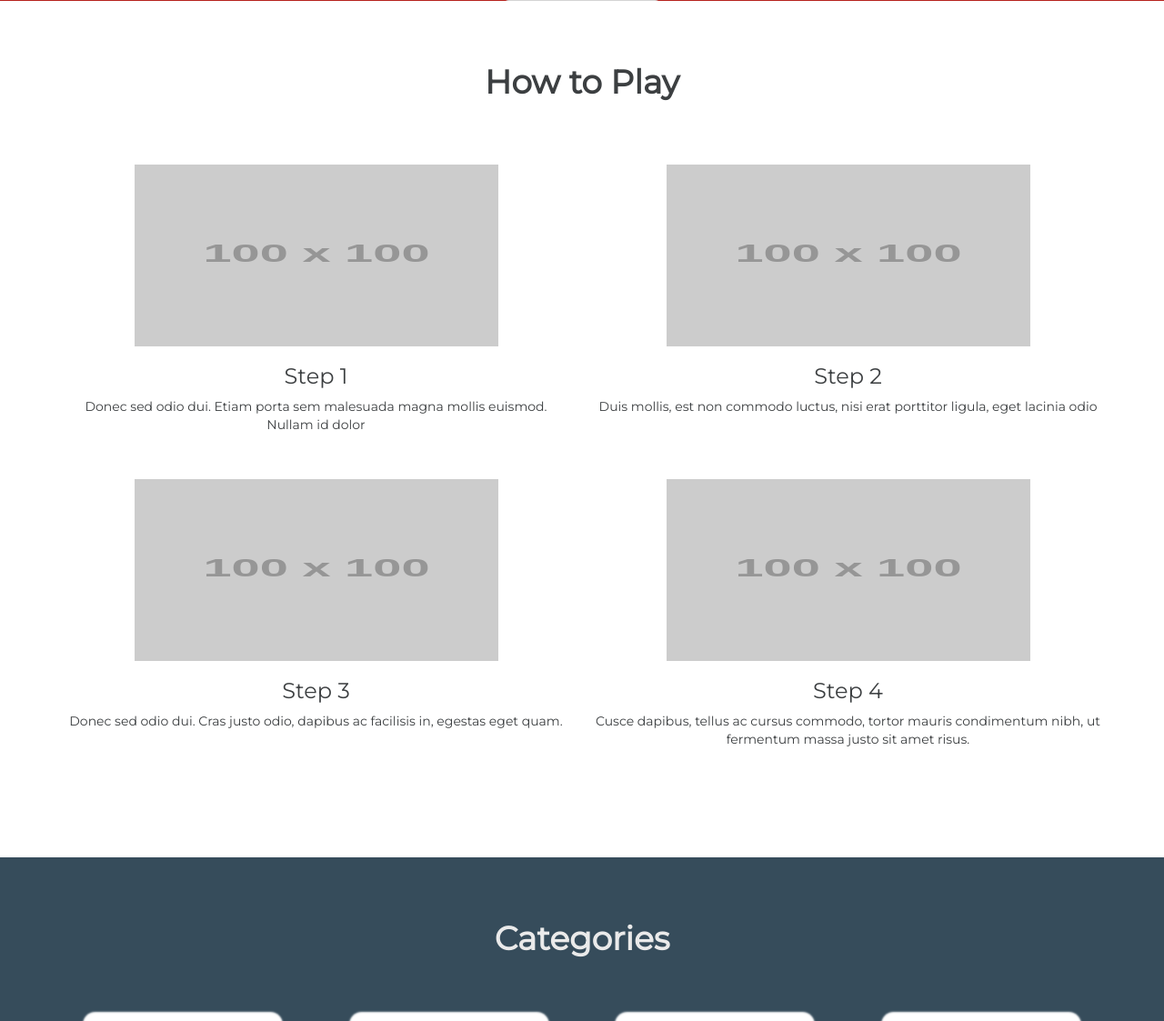
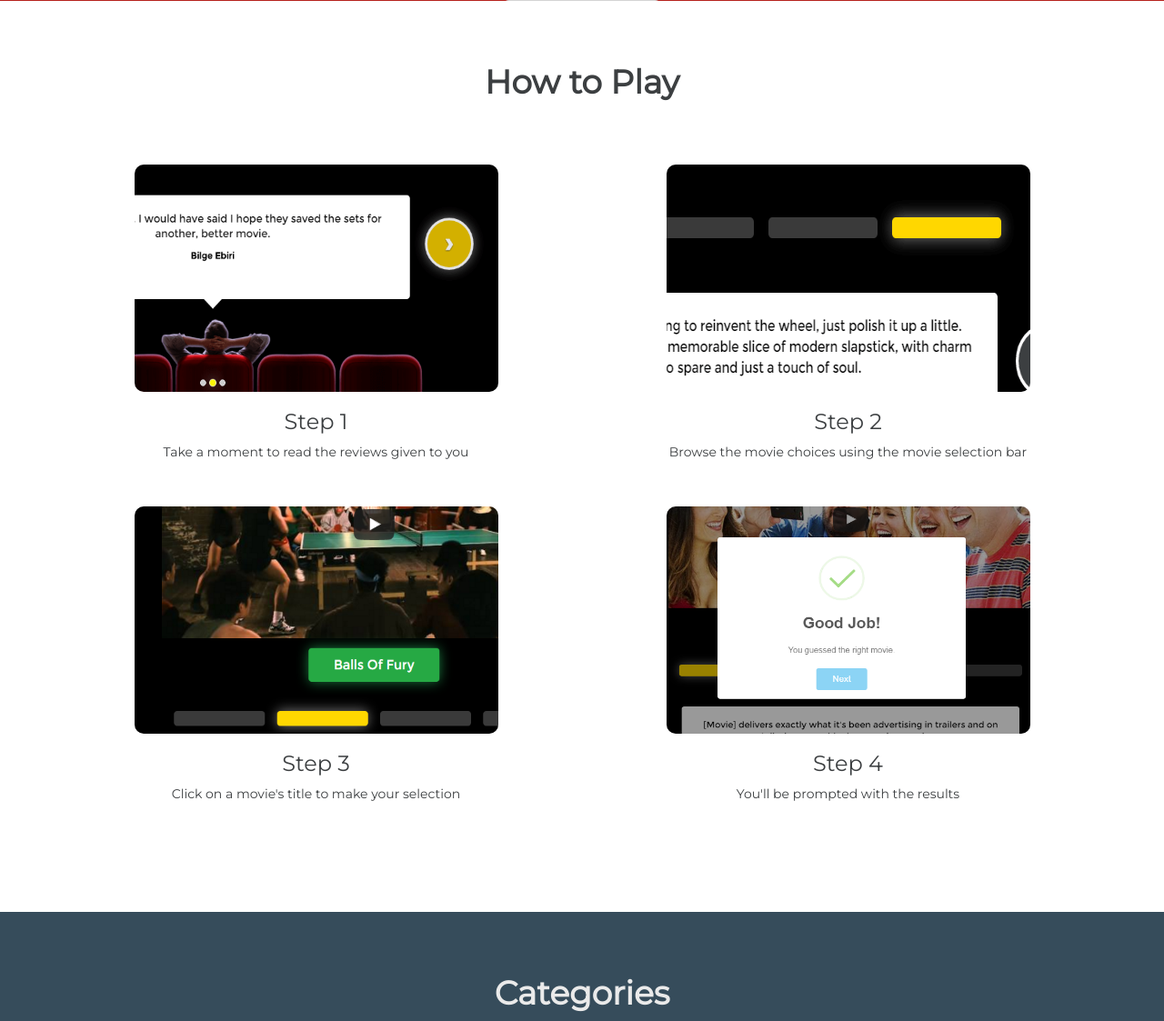
Before and after one commit to chanonroy/critics-and-flicks-old, a Django app: page / in a window 1280 px wide. Shown: the part 799-1922 px from the top of the page at 91% size. Run offline with Django 3.2, Linux system fonts and the light colour scheme; grey boxes labelled with a size stand in for pictures from a placeholder-image service; parts of the project's set-up code (start-up, migrations or seed data) failed here and were passed over; some libraries are stand-ins or nearby versions.

Commit message:
ui improvements

```diff
--- a/critic/assets/css/style/style.css
+++ b/critic/assets/css/style/style.css
@@ -130,6 +130,11 @@ li a:hover {
     font-weight: bold; }
   #how_to_play div {
     margin-bottom: 20px; }
+  #how_to_play img {
+    -webkit-border-radius: 10px;
+    -moz-border-radius: 10px;
+    -ms-border-radius: 10px;
+    border-radius: 10px; }
 
 /* ===========================================================
                        Themes
--- a/critic/assets/js/game.js
+++ b/critic/assets/js/game.js
@@ -46,7 +46,7 @@ document.querySelector('.real').onclick = function(){
     window.location.reload(); // <-- reload page TODO: add AJAX call
     });
 };
-document.querySelector('.blank').onclick = function(){
+$('.blank').on('click', function(){
     swal({
     type: "error",
     title: "Oh No!",
@@ -56,4 +56,4 @@ document.querySelector('.blank').onclick = function(){
 }, function(){
     window.location.reload(); // <-- reload page TODO: add AJAX call
     });
-};
+});
--- a/critic/assets/scss/game/_reviews.scss
+++ b/critic/assets/scss/game/_reviews.scss
@@ -68,11 +68,12 @@
     border: 4px solid #fdfdfe;
     border-radius: 40px;
     font-weight: bold;
-    transition: all 0.3s ease;
+    @include transition(all 0.3s ease);
 }
 .carousel-control:hover {
     opacity: 0.9;
     background: #ebc401;
+    @include box-shadow(0 0 30px 0 rgba(white, 0.5));
 }
 
 .carousel .item {
@@ -89,6 +90,7 @@
         }
         .active {
           background: #fdf303;
+          @include box-shadow(0 0 30px 0 rgba(white, 0.5));
         }
     }
 }
--- a/critic/assets/scss/style/_content.scss
+++ b/critic/assets/scss/style/_content.scss
@@ -13,6 +13,9 @@
     }
     div {
         margin-bottom: 20px;
+    }
+    img {
+        @include border-radius(10px);
     }
 }
 
--- a/critic/templates/game/game.html
+++ b/critic/templates/game/game.html
@@ -34,15 +34,13 @@
                     <span class="icon-bar"></span>
                     <span class="icon-bar"></span>
                 </button>
-                <a class="navbar-brand" href="#"><strong>C<font color="#ffd700">&</font>F</strong></a>
+                <a class="navbar-brand" href="{% url 'critic.views.index' %}"><strong>C<font color="#ffd700">&</font>F</strong></a>
             </div>
 
             <!-- Menu Items -->
             <div id="navbar" class="navbar-collapse collapse">
                 <ul class="nav navbar-nav navbar-right">
-                    <li><a href="#">Instructions</a></li>
-                    <li><a href="#">Categories</a></li>
-                    <li><a href="#">About</a></li>
+                    <li><a href="{% url 'critic.views.index' %}">Main Menu</a></li>
                 </ul>
             </div>
         </div>
--- a/critic/templates/index.html
+++ b/critic/templates/index.html
@@ -55,10 +55,10 @@
     <div class="jumbotron">
         <div id="jumbo">
             <h1>CRITICS <font color="#ffd700">&#38;</font> FLICKS</h1>
-            <h2> A Movie Guessing Game</h2>
+            <h2> A Movie Guessing Game </h2>
             <h3> Guess the movie after reading the reviews </h3>
             <p> <font color="#ffd700">150+</font> movies | <font color="#ffd700">750+</font> reviews </p>
-            <p> <a href="#" class="ghost-button">Play Now</a> <a href="#2" class="ghost-button">How to Play</a> </p>
+            <p> <a href="{% url 'game.views.game' %}" class="ghost-button">Play Now</a> <a href="#2" class="ghost-button">How to Play</a> </p>
         </div>
         <div class="jumbo-bot">
             <img src="/assets/imgs/popcorn.png">
@@ -75,25 +75,25 @@
             </div>
             <div class="row text-center">
                 <div class="col-sm-6 col-xs-12">
-                    <img src="http://placehold.it/100" style="width:400px; height:200px">
-                    <h3> Step 1</h3>
-                    <p> Donec sed odio dui. Etiam porta sem malesuada magna mollis euismod. Nullam id dolor  </p>
+                    <img src="/assets/imgs/step1.png" style="width:400px; height:250px">
+                    <h3> Step 1 </h3>
+                    <p> Take a moment to read the reviews given to you  </p>
                 </div>
                 <div class="col-sm-6 col-xs-12">
-                    <img src="http://placehold.it/100" style="width:400px; height:200px">
+                    <img src="/assets/imgs/step2.png" style="width:400px; height:250px">
                     <h3>Step 2</h3>
-                    <p> Duis mollis, est non commodo luctus, nisi erat porttitor ligula, eget lacinia odio  </p>
+                    <p> Browse the movie choices using the movie selection bar  </p>
                 </div>
                 <div class="clearfix"></div>
                 <div class="col-sm-6 col-xs-12">
-                    <img src="http://placehold.it/100" style="width:400px; height:200px">
+                    <img src="/assets/imgs/step3.png" style="width:400px; height:250px">
                     <h3>Step 3</h3>
-                    <p>Donec sed odio dui. Cras justo odio, dapibus ac facilisis in, egestas eget quam. </p>
+                    <p> Click on a movie's title to make your selection </p>
                 </div>
                 <div class="col-sm-6 col-xs-12">
-                    <img src="http://placehold.it/100" style="width:400px; height:200px">
+                    <img src="/assets/imgs/step4.png" style="width:400px; height:250px">
                     <h3>Step 4</h3>
-                    <p>Cusce dapibus, tellus ac cursus commodo, tortor mauris condimentum nibh, ut fermentum massa justo sit amet risus.</p>
+                    <p> You'll be prompted with the results </p>
                 </div>
             </div>
         </div>
```
Also changed, not shown: critic/assets/css/game/game.css (+29 -6 lines), critic/assets/scss/game/_movies.scss (+8 -2 lines), critic/assets/imgs/starwars.jpg (deleted), critic/assets/imgs/step1.png (added), critic/assets/imgs/step2.png (added), critic/assets/imgs/step3.png (added), critic/assets/imgs/step4.png (added), 2 other files.
